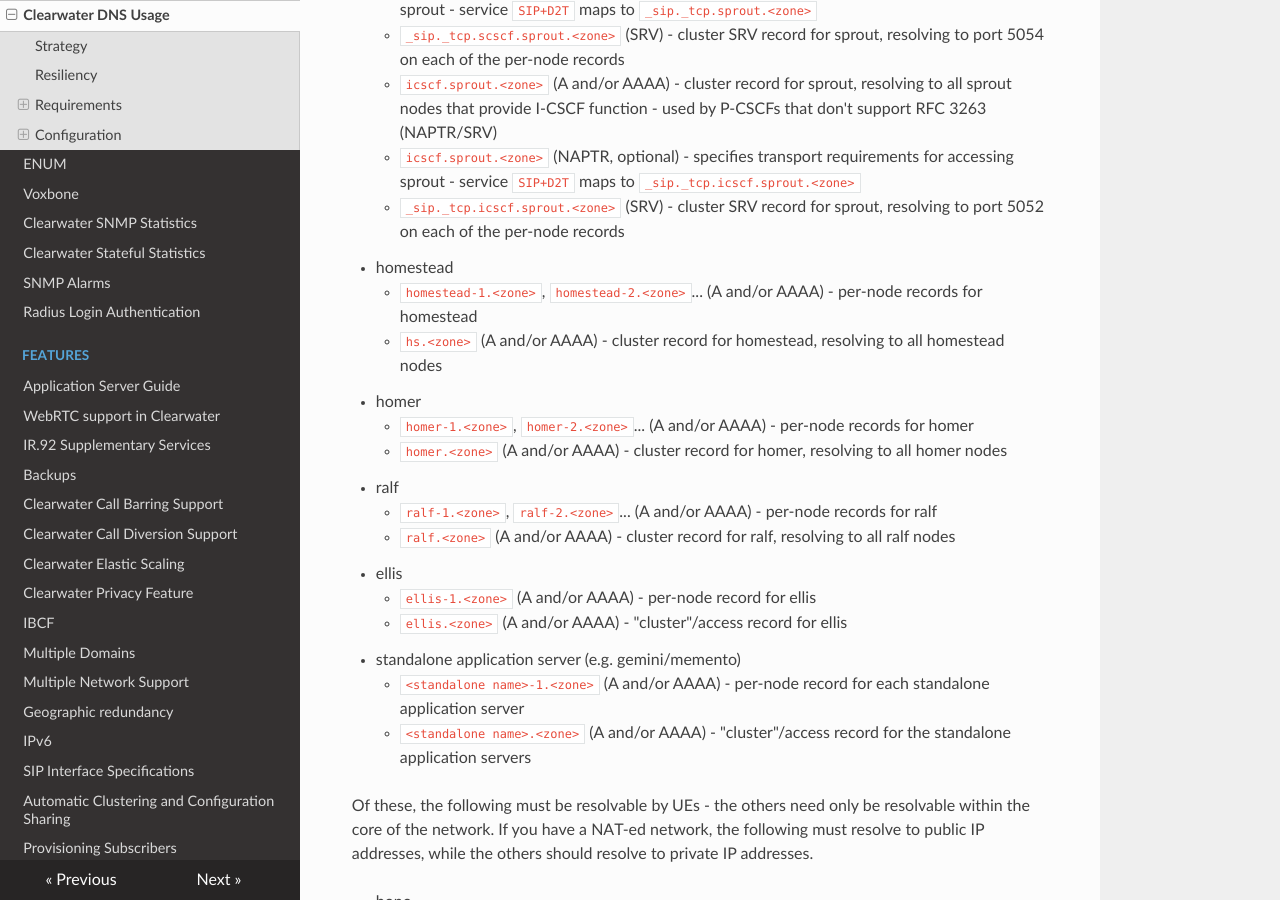
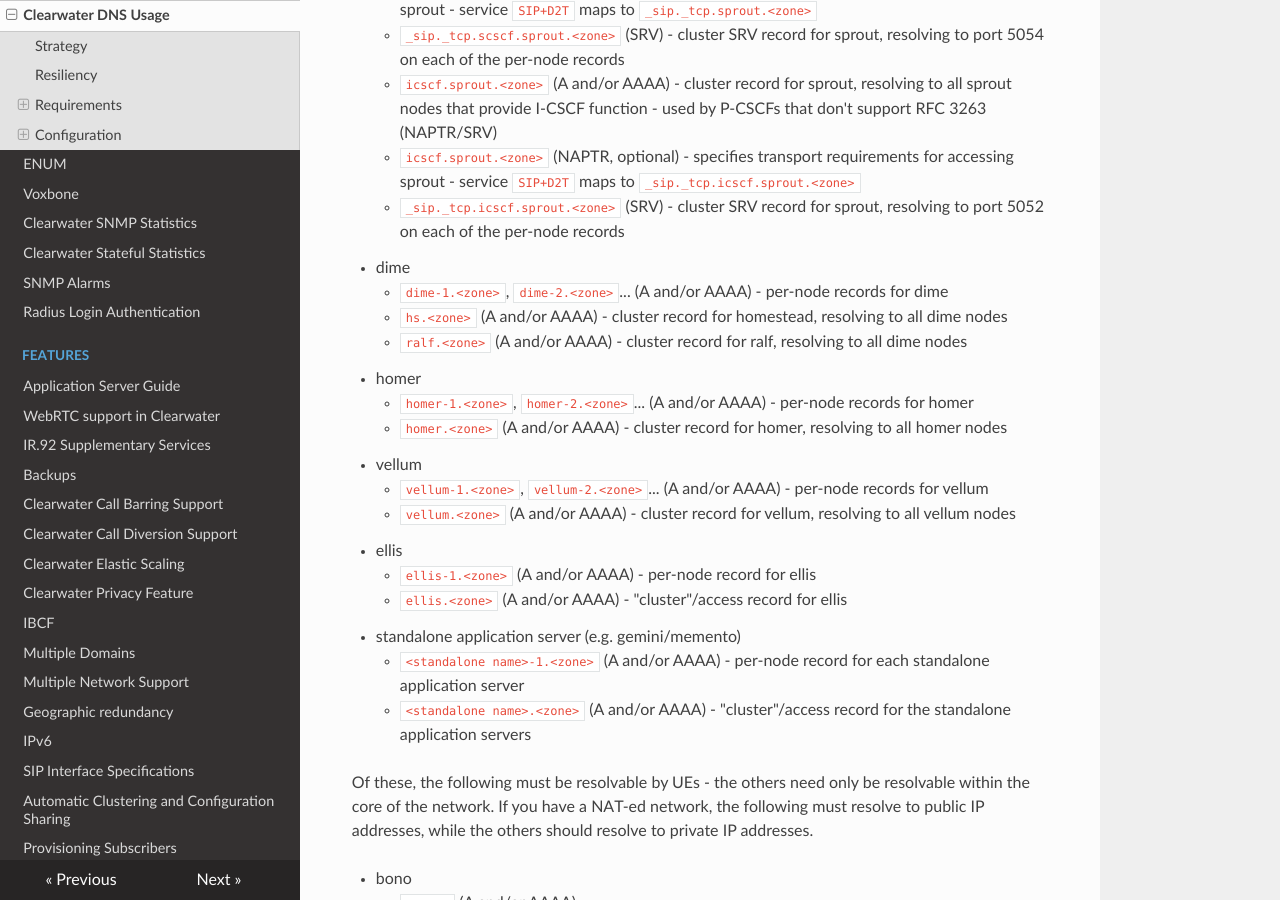
Before and after one commit to Metaswitch/clearwater-readthedocs, an MkDocs documentation site: the page built from docs/Clearwater_DNS_Usage.md, in a window 1280 px wide and 900 px high, scrolled down 2444 px. Built offline with MkDocs 1.6.1, drawn with Linux system fonts in a browser that asks for light colours; nearby versions of some CDN libraries; old or Windows-style settings are respelled for this version of MkDocs; some of the changed text lies outside the part shown.

Commit message:
Updates to Clearwater DNS Usage
ralf/homestead -> dime/vellum

```diff
--- a/docs/Clearwater_DNS_Usage.md
+++ b/docs/Clearwater_DNS_Usage.md
@@ -80,15 +80,16 @@ Clearwater requires the following DNS records to be configured.
     *   `icscf.sprout.<zone>` (A and/or AAAA) - cluster record for sprout, resolving to all sprout nodes that provide I-CSCF function - used by P-CSCFs that don't support RFC 3263 (NAPTR/SRV)
     *   `icscf.sprout.<zone>` (NAPTR, optional) - specifies transport requirements for accessing sprout - service `SIP+D2T` maps to `_sip._tcp.icscf.sprout.<zone>`
     *   `_sip._tcp.icscf.sprout.<zone>` (SRV) - cluster SRV record for sprout, resolving to port 5052 on each of the per-node records
-*   homestead
-    *   `homestead-1.<zone>`, `homestead-2.<zone>`... (A and/or AAAA) - per-node records for homestead
-    *   `hs.<zone>` (A and/or AAAA) - cluster record for homestead, resolving to all homestead nodes
+*   dime
+    *   `dime-1.<zone>`, `dime-2.<zone>`... (A and/or AAAA) - per-node records for dime
+    *   `hs.<zone>` (A and/or AAAA) - cluster record for homestead, resolving to all dime nodes
+    *   `ralf.<zone>` (A and/or AAAA) - cluster record for ralf, resolving to all dime nodes
 *   homer
     *   `homer-1.<zone>`, `homer-2.<zone>`... (A and/or AAAA) - per-node records for homer
     *   `homer.<zone>` (A and/or AAAA) - cluster record for homer, resolving to all homer nodes
-*   ralf
-	*   `ralf-1.<zone>`, `ralf-2.<zone>`... (A and/or AAAA) - per-node records for ralf
-	*   `ralf.<zone>` (A and/or AAAA) - cluster record for ralf, resolving to all ralf nodes
+*   vellum
+    *   `vellum-1.<zone>`, `vellum-2.<zone>`... (A and/or AAAA) - per-node records for vellum
+    *   `vellum.<zone>` (A and/or AAAA) - cluster record for vellum, resolving to all vellum nodes
 *   ellis
     *   `ellis-1.<zone>` (A and/or AAAA) - per-node record for ellis
     *   `ellis.<zone>` (A and/or AAAA) - "cluster"/access record for ellis
@@ -254,22 +255,26 @@ For Clearwater, you should be able to adapt the following example zone file by c
     _sip._tcp.icscf.sprout IN SRV   0 0 5052 sprout-1
     _sip._tcp.icscf.sprout IN SRV   0 0 5052 sprout-2
 
-    ; homestead
+    ; dime
     ; =========
     ;
     ; Per-node records - not required to have both IPv4 and IPv6 records
-    homestead-1            IN A     4.0.0.1
-    homestead-2            IN A     4.0.0.2
-    homestead-1            IN AAAA  4::1
-    homestead-2            IN AAAA  4::2
+    dime-1                 IN A     4.0.0.1
+    dime-2                 IN A     4.0.0.2
+    dime-1                 IN AAAA  4::1
+    dime-2                 IN AAAA  4::2
     ;
     ; Cluster A and AAAA records - sprout picks randomly from these.
     hs                     IN A     4.0.0.1
     hs                     IN A     4.0.0.2
     hs                     IN AAAA  4::1
     hs                     IN AAAA  4::2
+    ralf                   IN A     4.0.0.1
+    ralf                   IN A     4.0.0.2
+    ralf                   IN AAAA  4::1
+    ralf                   IN AAAA  4::2
     ;
-    ; (No need for NAPTR or SRV records as homestead doesn't handle SIP traffic.)
+    ; (No need for NAPTR or SRV records as dime doesn't handle SIP traffic.)
 
     ; homer
     ; =====
@@ -288,22 +293,22 @@ For Clearwater, you should be able to adapt the following example zone file by c
     ;
     ; (No need for NAPTR or SRV records as homer doesn't handle SIP traffic.)
 
-    ; ralf
+    ; vellum
     ; =====
     ;
     ; Per-node records - not required to have both IPv4 and IPv6 records
-    ralf-1                IN A     6.0.0.1
-    ralf-2                IN A     6.0.0.2
-    ralf-1                IN AAAA  6::1
-    ralf-2                IN AAAA  6::2
+    vellum-1               IN A     6.0.0.1
+    vellum-2               IN A     6.0.0.2
+    vellum-1               IN AAAA  6::1
+    vellum-2               IN AAAA  6::2
     ;
     ; Cluster A and AAAA records - sprout and bono pick randomly from these.
-    ralf                  IN A     6.0.0.1
-    ralf                  IN A     6.0.0.2
-    ralf                  IN AAAA  6::1
-    ralf                  IN AAAA  6::2
+    vellum                 IN A     6.0.0.1
+    vellum                 IN A     6.0.0.2
+    vellum                 IN AAAA  6::1
+    vellum                 IN AAAA  6::2
     ;
-    ; (No need for NAPTR or SRV records as ralf doesn't handle SIP traffic.)
+    ; (No need for NAPTR or SRV records as vellum doesn't handle SIP traffic.)
 
     ; ellis
     ; =====
```
